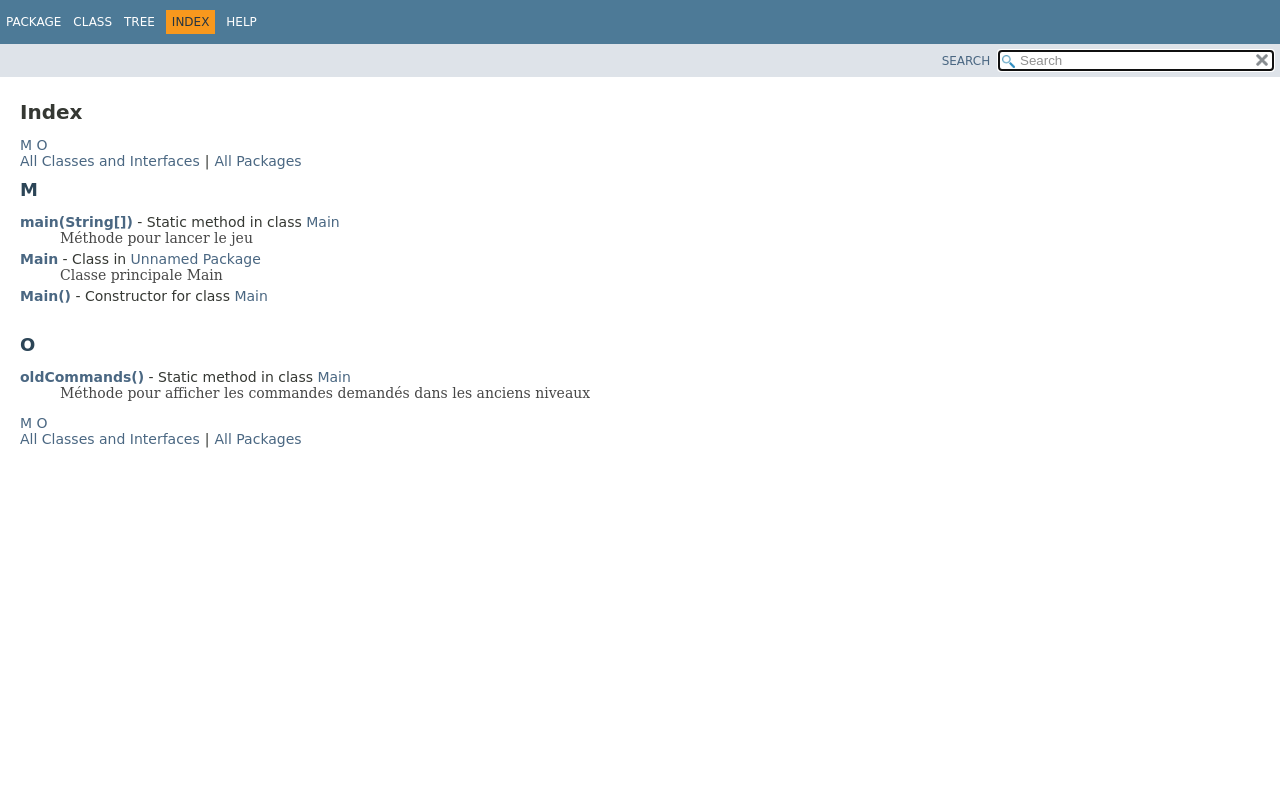
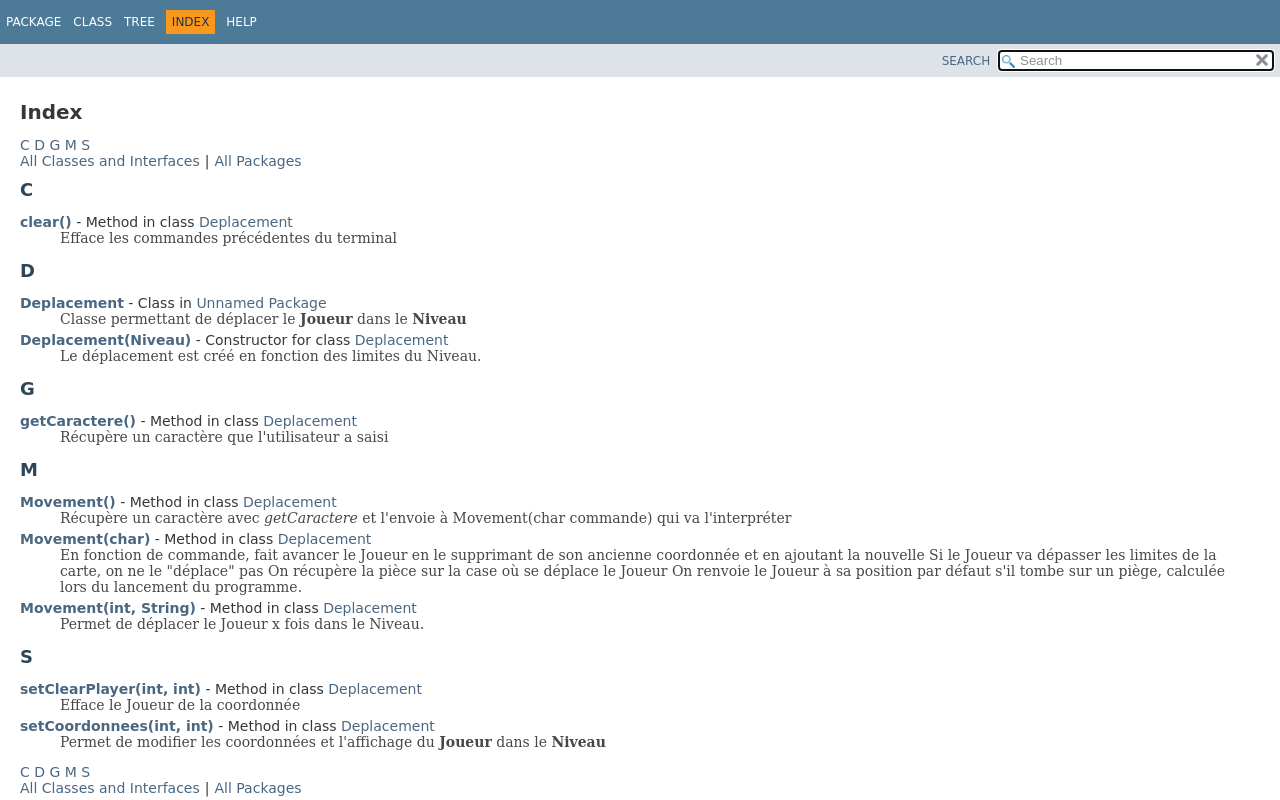
Before and after one commit to nismori/CY-Jeu, a plain HTML site: page doc/index-all.html in a window 1280 px wide. Drawn offline with Linux system fonts and the light colour scheme; a web font is replaced by a local one.

Commit message:
Monde 3 Niveau 3

```diff
--- a/doc/index-all.html
+++ b/doc/index-all.html
@@ -1,7 +1,7 @@
 <!DOCTYPE HTML>
 <html lang="fr">
 <head>
-<!-- Generated by javadoc (21) on Sun Apr 13 20:18:43 CEST 2025 -->
+<!-- Generated by javadoc (21) on Sun Apr 13 20:59:04 CEST 2025 -->
 <title>Index</title>
 <meta name="viewport" content="width=device-width, initial-scale=1">
 <meta http-equiv="Content-Type" content="text/html; charset=utf-8">
@@ -49,28 +49,62 @@ loadScripts(document, 'script');</script>
 <div class="header">
 <h1>Index</h1>
 </div>
-<a href="#I:M">M</a>&nbsp;<a href="#I:O">O</a>&nbsp;<br><a href="allclasses-index.html">All&nbsp;Classes&nbsp;and&nbsp;Interfaces</a><span class="vertical-separator">|</span><a href="allpackages-index.html">All&nbsp;Packages</a>
+<a href="#I:C">C</a>&nbsp;<a href="#I:D">D</a>&nbsp;<a href="#I:G">G</a>&nbsp;<a href="#I:M">M</a>&nbsp;<a href="#I:S">S</a>&nbsp;<br><a href="allclasses-index.html">All&nbsp;Classes&nbsp;and&nbsp;Interfaces</a><span class="vertical-separator">|</span><a href="allpackages-index.html">All&nbsp;Packages</a>
+<h2 class="title" id="I:C">C</h2>
+<dl class="index">
+<dt><a href="Deplacement.html#clear()" class="member-name-link">clear()</a> - Method in class <a href="Deplacement.html" title="class in Unnamed Package">Deplacement</a></dt>
+<dd>
+<div class="block">Efface les commandes précédentes du terminal</div>
+</dd>
+</dl>
+<h2 class="title" id="I:D">D</h2>
+<dl class="index">
+<dt><a href="Deplacement.html" class="type-name-link" title="class in Unnamed Package">Deplacement</a> - Class in <a href="package-summary.html">Unnamed Package</a></dt>
+<dd>
+<div class="block">Classe permettant de déplacer le <b>Joueur</b> dans le <b>Niveau</b></div>
+</dd>
+<dt><a href="Deplacement.html#%3Cinit%3E(Niveau)" class="member-name-link">Deplacement(Niveau)</a> - Constructor for class <a href="Deplacement.html" title="class in Unnamed Package">Deplacement</a></dt>
+<dd>
+<div class="block">Le déplacement est créé en fonction des limites du Niveau.</div>
+</dd>
+</dl>
+<h2 class="title" id="I:G">G</h2>
+<dl class="index">
+<dt><a href="Deplacement.html#getCaractere()" class="member-name-link">getCaractere()</a> - Method in class <a href="Deplacement.html" title="class in Unnamed Package">Deplacement</a></dt>
+<dd>
+<div class="block">Récupère un caractère que l'utilisateur a saisi</div>
+</dd>
+</dl>
 <h2 class="title" id="I:M">M</h2>
 <dl class="index">
-<dt><a href="Main.html#main(java.lang.String%5B%5D)" class="member-name-link">main(String[])</a> - Static method in class <a href="Main.html" title="class in Unnamed Package">Main</a></dt>
+<dt><a href="Deplacement.html#Movement()" class="member-name-link">Movement()</a> - Method in class <a href="Deplacement.html" title="class in Unnamed Package">Deplacement</a></dt>
 <dd>
-<div class="block">Méthode pour lancer le jeu</div>
+<div class="block">Récupère un caractère avec <i>getCaractere</i> et l'envoie à Movement(char commande) qui va l'interpréter</div>
 </dd>
-<dt><a href="Main.html" class="type-name-link" title="class in Unnamed Package">Main</a> - Class in <a href="package-summary.html">Unnamed Package</a></dt>
+<dt><a href="Deplacement.html#Movement(char)" class="member-name-link">Movement(char)</a> - Method in class <a href="Deplacement.html" title="class in Unnamed Package">Deplacement</a></dt>
 <dd>
-<div class="block">Classe principale Main</div>
+<div class="block">En fonction de commande, fait avancer le Joueur en le supprimant de son ancienne coordonnée et en ajoutant la nouvelle
+ Si le Joueur va dépasser les limites de la carte, on ne le "déplace" pas
+ On récupère la pièce sur la case où se déplace le Joueur
+ On renvoie le Joueur à sa position par défaut s'il tombe sur un piège, calculée lors du lancement du programme.</div>
 </dd>
-<dt><a href="Main.html#%3Cinit%3E()" class="member-name-link">Main()</a> - Constructor for class <a href="Main.html" title="class in Unnamed Package">Main</a></dt>
-<dd>&nbsp;</dd>
-</dl>
-<h2 class="title" id="I:O">O</h2>
-<dl class="index">
-<dt><a href="Main.html#oldCommands()" class="member-name-link">oldCommands()</a> - Static method in class <a href="Main.html" title="class in Unnamed Package">Main</a></dt>
+<dt><a href="Deplacement.html#Movement(int,java.lang.String)" class="member-name-link">Movement(int, String)</a> - Method in class <a href="Deplacement.html" title="class in Unnamed Package">Deplacement</a></dt>
 <dd>
-<div class="block">Méthode pour afficher les commandes demandés dans les anciens niveaux</div>
+<div class="block">Permet de déplacer le Joueur x fois dans le Niveau.</div>
 </dd>
 </dl>
-<a href="#I:M">M</a>&nbsp;<a href="#I:O">O</a>&nbsp;<br><a href="allclasses-index.html">All&nbsp;Classes&nbsp;and&nbsp;Interfaces</a><span class="vertical-separator">|</span><a href="allpackages-index.html">All&nbsp;Packages</a></main>
+<h2 class="title" id="I:S">S</h2>
+<dl class="index">
+<dt><a href="Deplacement.html#setClearPlayer(int,int)" class="member-name-link">setClearPlayer(int, int)</a> - Method in class <a href="Deplacement.html" title="class in Unnamed Package">Deplacement</a></dt>
+<dd>
+<div class="block">Efface le Joueur de la coordonnée</div>
+</dd>
+<dt><a href="Deplacement.html#setCoordonnees(int,int)" class="member-name-link">setCoordonnees(int, int)</a> - Method in class <a href="Deplacement.html" title="class in Unnamed Package">Deplacement</a></dt>
+<dd>
+<div class="block">Permet de modifier les coordonnées et l'affichage du <b>Joueur</b> dans le <b>Niveau</b></div>
+</dd>
+</dl>
+<a href="#I:C">C</a>&nbsp;<a href="#I:D">D</a>&nbsp;<a href="#I:G">G</a>&nbsp;<a href="#I:M">M</a>&nbsp;<a href="#I:S">S</a>&nbsp;<br><a href="allclasses-index.html">All&nbsp;Classes&nbsp;and&nbsp;Interfaces</a><span class="vertical-separator">|</span><a href="allpackages-index.html">All&nbsp;Packages</a></main>
 </div>
 </div>
 </body>
--- a/doc/member-search-index.js
+++ b/doc/member-search-index.js
@@ -1 +1 @@
-memberSearchIndex = [{"p":"<Unnamed>","c":"Main","l":"Main()","u":"%3Cinit%3E()"},{"p":"<Unnamed>","c":"Main","l":"main(String[])","u":"main(java.lang.String[])"},{"p":"<Unnamed>","c":"Main","l":"oldCommands()"}];updateSearchResults();
+memberSearchIndex = [{"p":"<Unnamed>","c":"Deplacement","l":"clear()"},{"p":"<Unnamed>","c":"Deplacement","l":"Deplacement(Niveau)","u":"%3Cinit%3E(Niveau)"},{"p":"<Unnamed>","c":"Deplacement","l":"getCaractere()"},{"p":"<Unnamed>","c":"Deplacement","l":"Movement()"},{"p":"<Unnamed>","c":"Deplacement","l":"Movement(char)"},{"p":"<Unnamed>","c":"Deplacement","l":"Movement(int, String)","u":"Movement(int,java.lang.String)"},{"p":"<Unnamed>","c":"Deplacement","l":"setClearPlayer(int, int)","u":"setClearPlayer(int,int)"},{"p":"<Unnamed>","c":"Deplacement","l":"setCoordonnees(int, int)","u":"setCoordonnees(int,int)"}];updateSearchResults();
--- a/doc/type-search-index.js
+++ b/doc/type-search-index.js
@@ -1 +1 @@
-typeSearchIndex = [{"l":"All Classes and Interfaces","u":"allclasses-index.html"},{"p":"<Unnamed>","l":"Main"}];updateSearchResults();
+typeSearchIndex = [{"l":"All Classes and Interfaces","u":"allclasses-index.html"},{"p":"<Unnamed>","l":"Deplacement"}];updateSearchResults();
```
Also changed, not shown: doc/Deplacement.html (+1 -1 lines), doc/Joueur.html (+1 -1 lines), doc/Main.html (+1 -1 lines), doc/Niveau.html (+1 -1 lines), doc/allclasses-index.html (+3 -3 lines), doc/allpackages-index.html (+1 -1 lines), doc/help-doc.html (+1 -1 lines), doc/index.html (+1 -1 lines), doc/overview-tree.html (+2 -2 lines), doc/package-summary.html (+3 -3 lines), doc/package-tree.html (+2 -2 lines), doc/search.html (+1 -1 lines), 4 other files.
